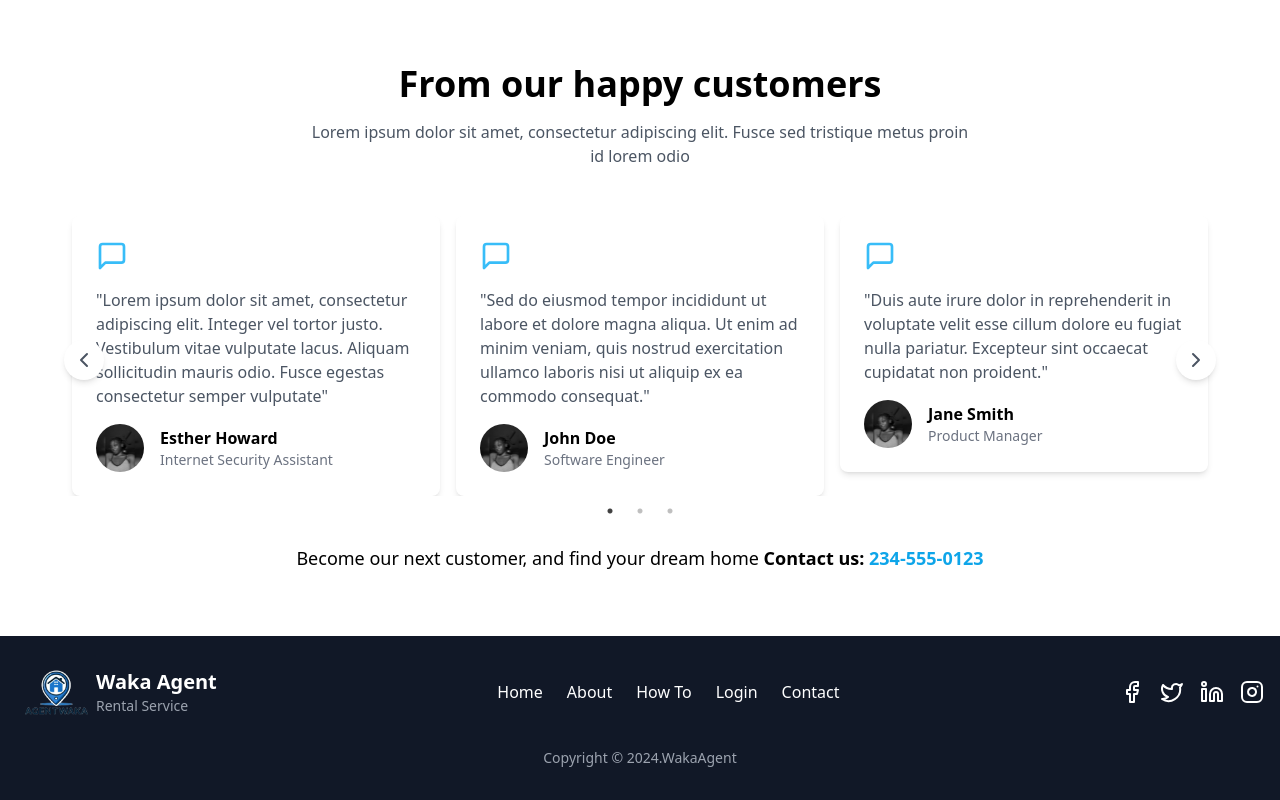
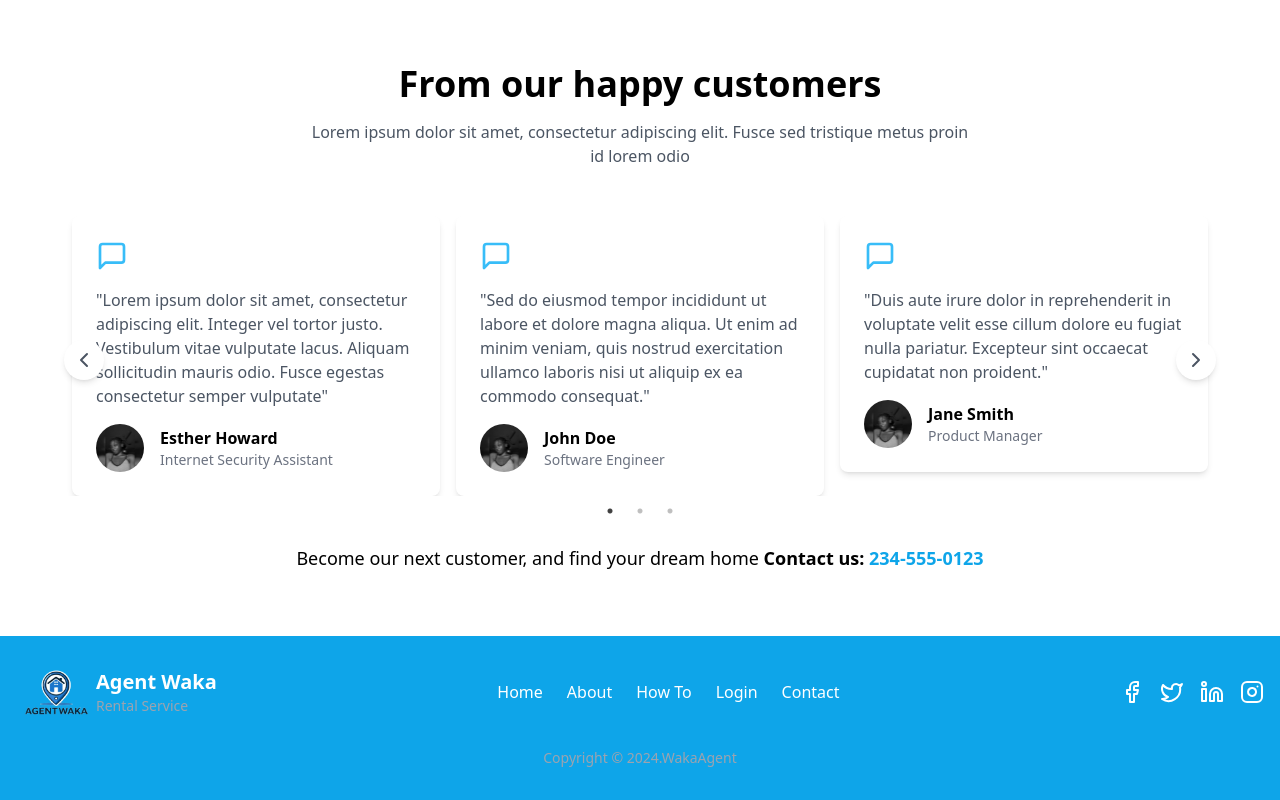
Before and after one commit to ajanixoxo/WakaAgent, a React (Vite) app in the folder frontend/: page / in a window 1280 px wide. Shown: the part 3582-4382 px from the top of the page. Built offline with nearby package versions, Linux system fonts and the light colour scheme; no server answers; a web font is replaced by a local one.

Commit message:
Made some chages

```diff
--- a/frontend/src/Components/Header.jsx
+++ b/frontend/src/Components/Header.jsx
@@ -115,7 +115,7 @@ function Header() {
 ) : (
   <div className="flex flex-col md:flex-row">
     {/* <Link to='/register-agent' className="text-xs md:text-md  mr-4 font-bold hover:text-gray-400">Agent Register</Link>  */}
-    <Link to='/login' className=" text-sm md:text-[16px] bg-sky-400 rounded-md p-2 transition text-white font-bold hover:bg-sky-700">Login</Link>
+    <Link to='/login-user' className=" text-sm md:text-[16px] bg-sky-400 rounded-md p-2 transition text-white font-bold hover:bg-sky-700">Login</Link>
   </div>
 )}
 
--- a/frontend/src/Pages/Auth/Login.jsx
+++ b/frontend/src/Pages/Auth/Login.jsx
@@ -37,11 +37,11 @@ function Login() {
 />
       <div className="flex min-h-full flex-1 flex-col justify-center px-6 py-12 lg:px-8">
         <div className="sm:mx-auto sm:w-full sm:max-w-sm">
-          <img
+          {/* <img
             alt="Agent Waka"
             src={Waka}
             className="mx-auto h-16 w-auto"
-          />
+          /> */}
           <h2 className="mt-10 text-center text-2xl font-bold leading-9 tracking-tight text-gray-900">
             Sign in to your account
           </h2>
--- a/frontend/src/Pages/Home/Footer.jsx
+++ b/frontend/src/Pages/Home/Footer.jsx
@@ -11,13 +11,13 @@ const Footer = () => {
   };
 
   return (
-    <footer className="bg-gray-900 text-white py-8">
+    <footer className="bg-sky-500 text-white py-8">
       <div className="container mx-auto px-4">
         <div className="flex flex-col md:flex-row justify-between items-center mb-8">
           <div className="flex items-center mb-4 md:mb-0">
             <img src={Waka} alt="logo" className="w-20" />
             <div>
-              <h2 className="text-xl font-bold">Waka Agent</h2>
+              <h2 className="text-xl font-bold"> Agent Waka</h2>
               <p className="text-sm text-gray-400">Rental Service</p>
             </div>
           </div>
--- a/frontend/src/Pages/Home/Hero.jsx
+++ b/frontend/src/Pages/Home/Hero.jsx
@@ -15,7 +15,7 @@ function Hero() {
 
   return (
 
-    <div className="hero w-full flex items-center justify-center  h-screen  bg-center bg-cover" id="hero"
+    <div className="hero w-full flex items-center justify-center  h-max lg:h-screen  bg-center bg-cover" id="hero"
     data-aos="zoom-in"
     data-aos-offset="200"
     data-aos-delay="50"
```
